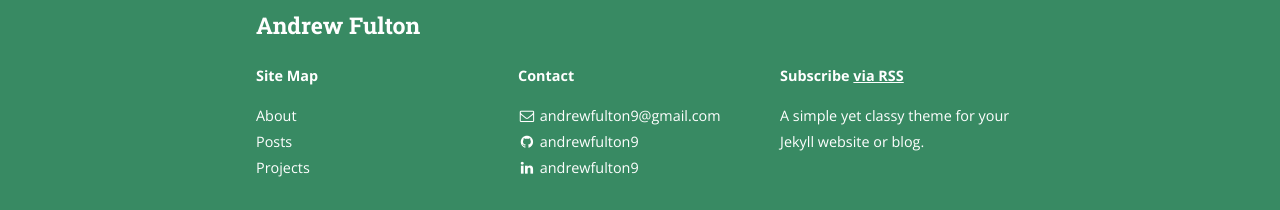
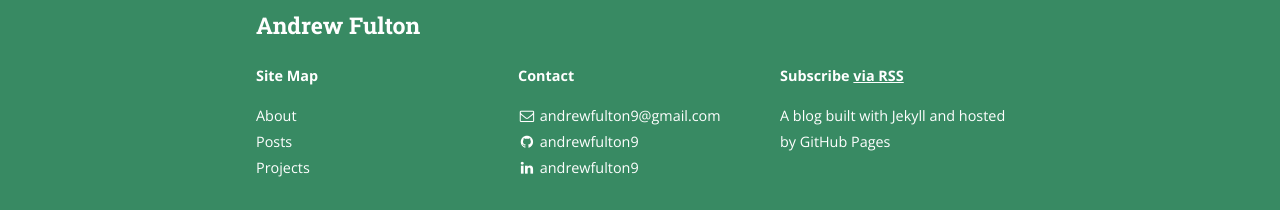
Before and after one commit to andrewfulton9/andrewfulton9.github.io, a Jekyll site: the page built from index.html, in a window 1280 px wide. Shown: the part 2006-2216 px from the top of the page. Built offline with Jekyll 4.4.1, drawn with Linux system fonts in a browser that asks for light colours; nearby versions of some CDN libraries; the list of posts is cut into pages by our own code; a style sheet for code colours, icons or effects is not loaded.

Commit message:
changed description in config file

```diff
--- a/_config.yml
+++ b/_config.yml
@@ -14,7 +14,7 @@ subtitle: "Machine Learning | Statistics | Programming"
 email: andrewfulton9@gmail.com
 name: Andrew Fulton
 description: >
-  A simple yet classy theme for your Jekyll website or blog.
+  A blog built with Jekyll and hosted by GitHub Pages
 # Base URL of site (i.e. /blog). It should always start with a slash,
 # and never end with a slash. Set it to a blank value if hosting at the
 # root of your server.
```
